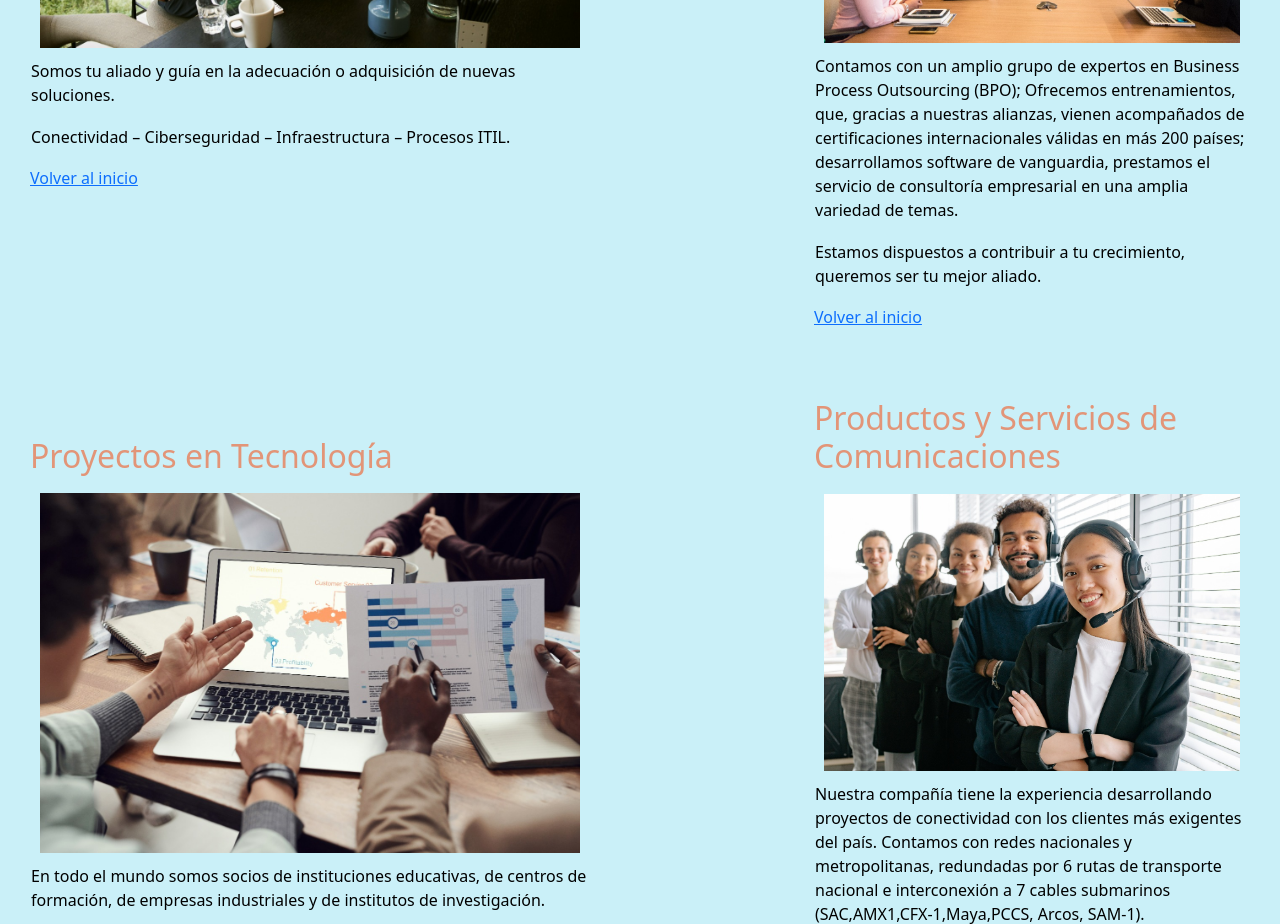
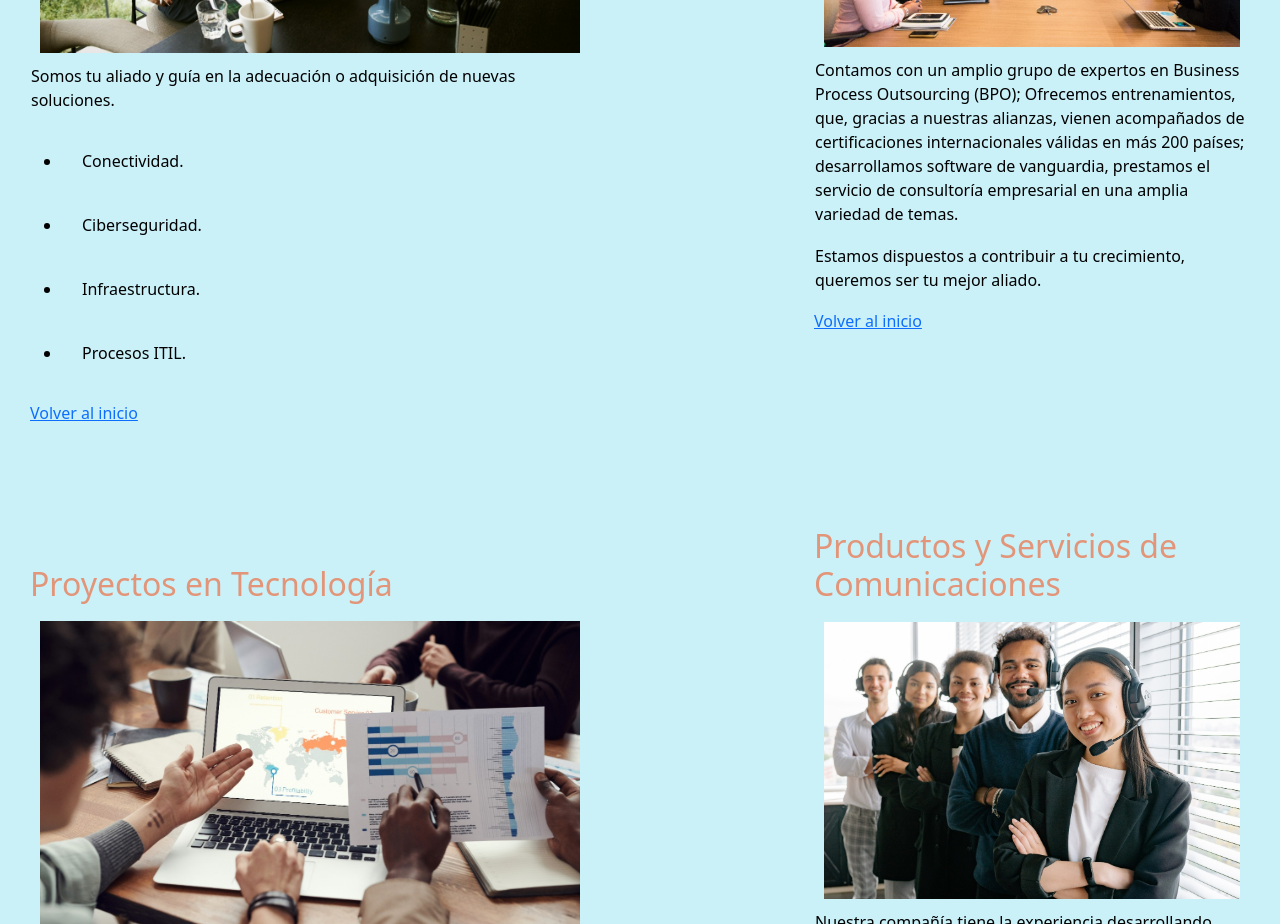
Before and after one commit to wogomezma/dcconsuloresit, a website: page paginas/servicios.html in a window 1280 px wide. Shown: the part 840-1764 px from the top of the page. Drawn offline with Linux system fonts and the light colour scheme; a web font is replaced by a local one.

Commit message:
actualizacion de imagenes, textos personalizados y margenes

```diff
--- a/paginas/servicios.html
+++ b/paginas/servicios.html
@@ -75,7 +75,12 @@
         <h2 id="servicio1">Consultoría en Tecnología</h2>
         <img src="../multimedia/consultoriasit.jpeg" alt="" class="col-12">
         <p>Somos tu aliado y guía en la adecuación o adquisición de nuevas soluciones.</p>
-        <p>Conectividad – Ciberseguridad – Infraestructura – Procesos ITIL.</p>
+        <ul class="vinetanegra">
+          <li>Conectividad.</li>
+          <li>Ciberseguridad.</li>
+          <li>Infraestructura.</li>
+          <li>Procesos ITIL.</li>
+        </ul>
         <a href="#inicio">Volver al inicio</a>
     </article>
 </section>
--- a/scss/main.scss
+++ b/scss/main.scss
@@ -120,3 +120,8 @@ $footerredes: (
     font-size: 35px;
     color: #36A0FF;
 }
+
+
+.vinetanegra{
+    color: black;
+}
```
Also changed, not shown: paginas/somos.html (+1 -1 lines), css/main.css.
